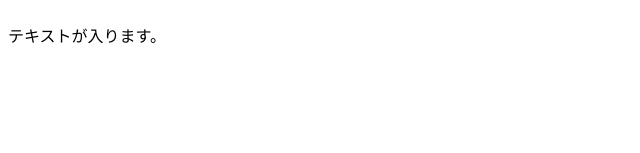
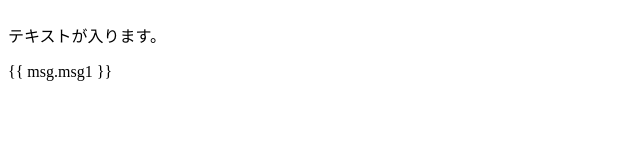
Before and after one commit to MikiyaYamaguchi/nuxt-practice-app, a Nuxt app: page / in a window 1280 px wide. Shown: the part 129-282 px from the top of the page, without its empty margins (0-640 px from the left). Built offline with nearby package versions, Linux system fonts and the light colour scheme.

Commit message:
v-preでは以下のテンプレート記述をすべて無効化する学習

```diff
--- a/app/app.vue
+++ b/app/app.vue
@@ -7,6 +7,9 @@ watch(msg, () => {
   msg.msg2 = msg.msg1;
 });
 const htmlCode = "<h2>見出し</h2><p>テキストが入ります。</p>";
+const showHello = (): void => {
+  console.log("Hello");
+};
 </script>
 
 <template>
@@ -14,4 +17,7 @@ const htmlCode = "<h2>見出し</h2><p>テキストが入ります。</p>";
   <p>ここにも表示されるよ：{{ msg.msg2 }}</p>
   <input type="text" v-model="msg.msg1" />
   <section v-html="htmlCode"></section>
+  <section v-pre>
+    <p v-on:click="showHello">{{ msg.msg1 }}</p>
+  </section>
 </template>
```
